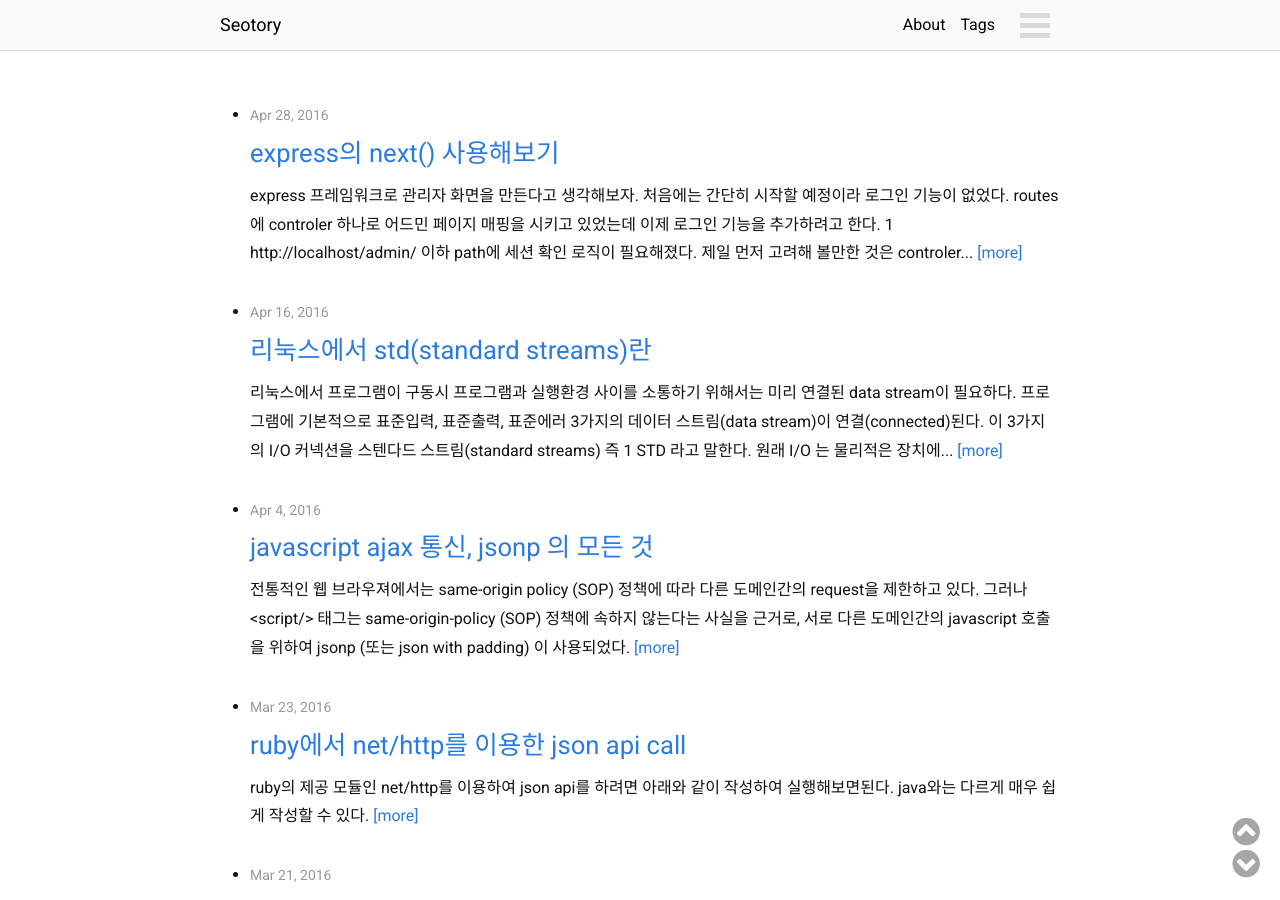
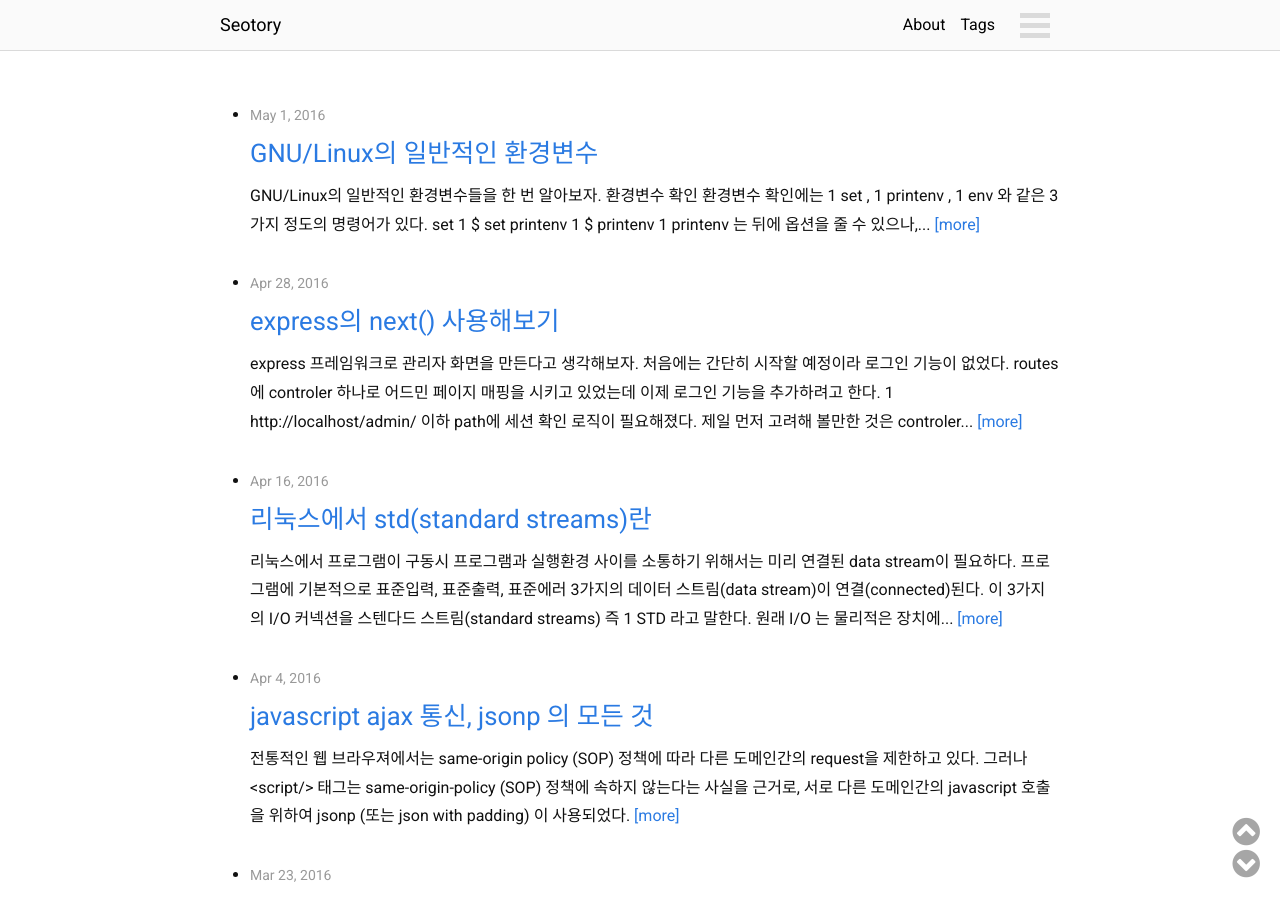
Before and after one commit to seotory/seotory.github.io, a Jekyll site: the page built from index.html, in a window 1280 px wide and 900 px high. Built offline with Jekyll 4.4.1, drawn with Linux system fonts in a browser that asks for light colours; nearby versions of some CDN libraries; the list of posts is cut into pages by our own code; comment, search, counter and statistics services are not loaded.

Commit message:
post추가

````diff
--- a/_posts/dev/2016-04-05-redhat-file-system-document.markdown
+++ b/_posts/dev/2016-04-05-redhat-file-system-document.markdown
@@ -3,7 +3,7 @@ layout: post
 title: redhat file system document
 date: 2016-04-05 17:40:14 +0900
 description: ''
-image: ''
+image:
 categories: dev
 published: false
 comments: false
--- a/_posts/study/2016-05-01-common-environmental-variables.markdown
+++ b/_posts/linux/2016-05-01-common-environmental-variables.markdown
@@ -4,29 +4,35 @@ title: GNU/Linux의 일반적인 환경변수
 date: 2016-05-01 12:01:18 +0900
 description:
 image:
-categories: study
-published: false
-comments: false
+categories: linux
+published: true
+comments: true
 tags:
 ---
 
 GNU/Linux의 일반적인 환경변수들을 한 번 알아보자.
 
-# set, printenv, env
+# 환경변수 확인
 
-```shell
-$ set
-```
+환경변수 확인에는 `set`, `printenv`, `env`와 같은 3가지 정도의 명령어가 있다.
 
-```shell
-$ printenv
-```
+1. set
 
-```shell
-$ env
-```
+       $ set
 
-# 종류
+2. printenv
+
+       $ printenv
+
+    `printenv`는 뒤에 옵션을 줄 수 있으나, `env`는 옵션을 줄 수가 없다.
+
+       printenv [OPTION]... [VARIABLE]...
+
+3. env
+
+       $ env
+
+# 자주 사용되는 환경변수
 
 - SHELL: 커맨드쉘 프로그램의 경로, 기본으로 bash shell을 이용한다 (/bin/bash)
 
````
Also changed, not shown: other parts of _posts/linux/2016-05-01-common-environmental-variables.markdown (+1 -3 lines).
